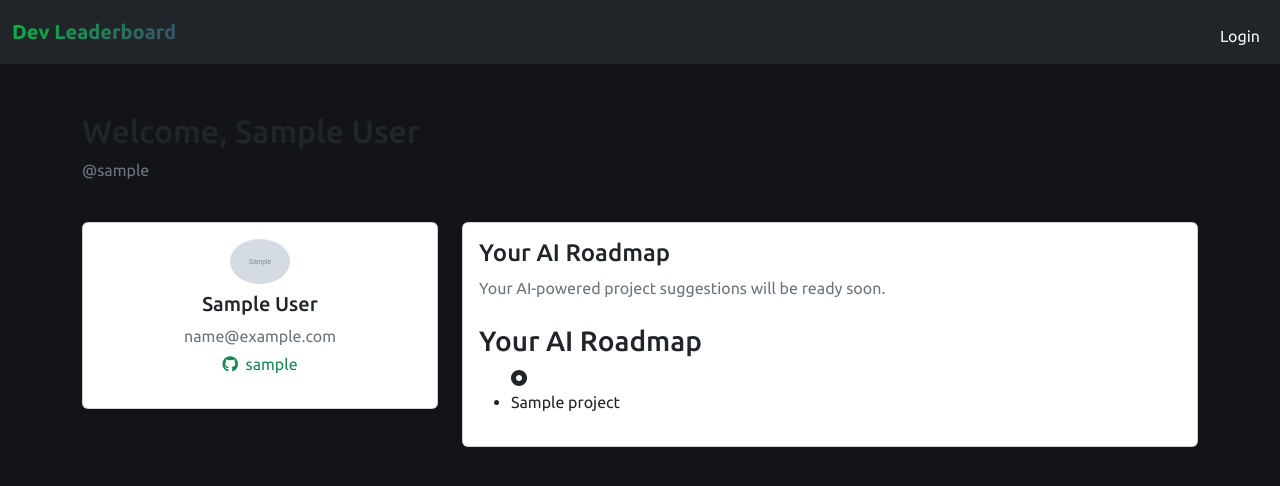
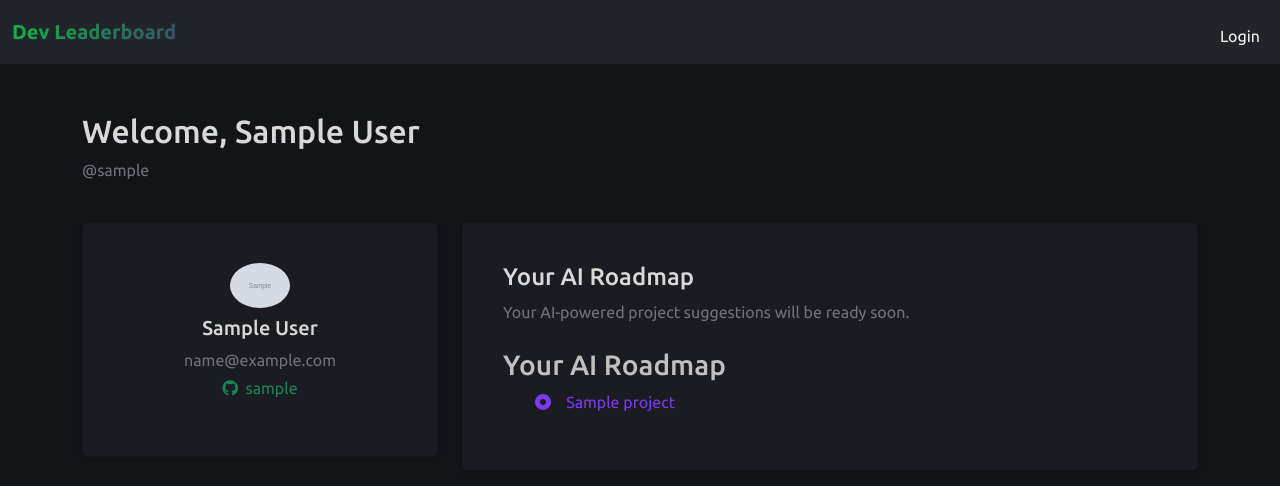
Before and after one commit to katGhost/dev-leaderboard, a Flask app: template app/templates/dashboard.html in a window 1280 px wide. Shown: the top 486 px of the page. Run offline with Flask 3, Linux system fonts and the light colour scheme; tables that the repository leaves empty hold one stand-in row (values such as "Sample post"); the template is opened without the code that fills it: values that come from a table or form of the project are taken from there, most other values are stand-ins (such as "Sample title", 1, 10 or a date in 2020); grey boxes marked "Sample" are stand-in pictures.

Commit message:
UI: layout adjustments

```diff
--- a/app/static/index.css
+++ b/app/static/index.css
@@ -11,6 +11,7 @@ body {
     width: 100%;
     overflow: hidden;
     background: #131418;
+    color: rgb(235, 235, 235);
 }
 
 .app-name {
@@ -158,3 +159,61 @@ a {
     transform: translateY(-3px);
     box-shadow: 0 12px 35px rgba(6, 156, 53, 0.4);
 }
+
+/* DASHBOARD */
+.roadmap-title,
+leaderboard-title,
+.username {
+    color: #d8d8d8;
+}
+
+.roadmap-subtitle {
+    color: silver;
+}
+.roadmap-list {
+}
+.roadmap-list-item {
+    display: flex;
+    /* justify-content: space-evenly; */
+    align-items: center;
+    flex: 1;
+    gap: 0.95rem;
+    text-decoration: none;
+    color: #7C3AED;
+}
+.roadmap-item {
+    list-style-type: none;
+
+}
+
+/* PROFILE */
+.card {
+    background: #1A1C22;
+    padding: 1.5rem;
+}
+
+.card > * + * {
+    margin-top: 0.75rem;
+}
+
+.card-title {
+    color: #d8d8d8;
+}
+
+.btn-github,
+.btn-dashboard-redirect {
+    background: #09B83E;
+    padding: 0.5rem 0.75rem;
+    border: none;
+    border-radius: 7px;
+    color: #131418;
+    transition: all 0.3s ease-in;
+    font-size: 1rem;
+}
+
+.btn-github:hover,
+.btn-dashboard-redirect:hover {
+    background: #09B83E;
+    transform: translateY(-3px);
+    box-shadow: 0 12px 35px rgba(6, 156, 53, 0.4);
+}
```
